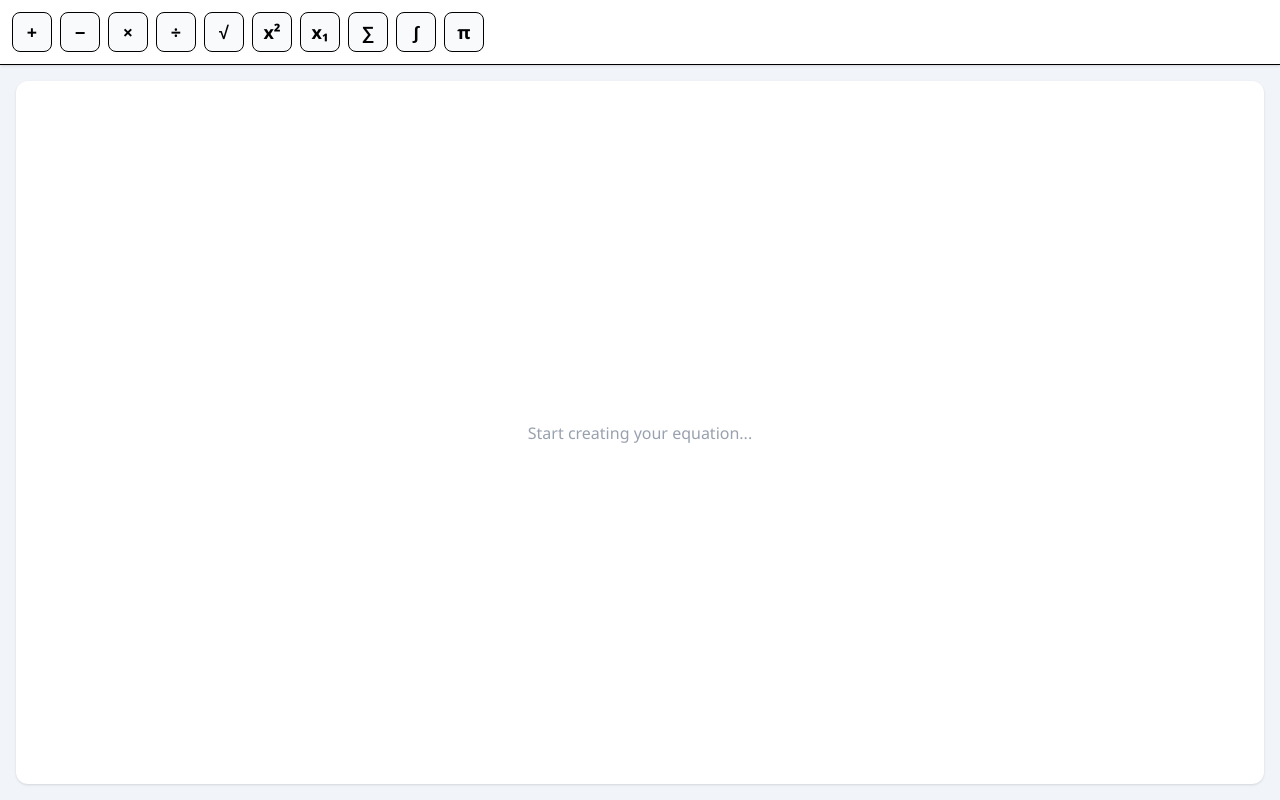
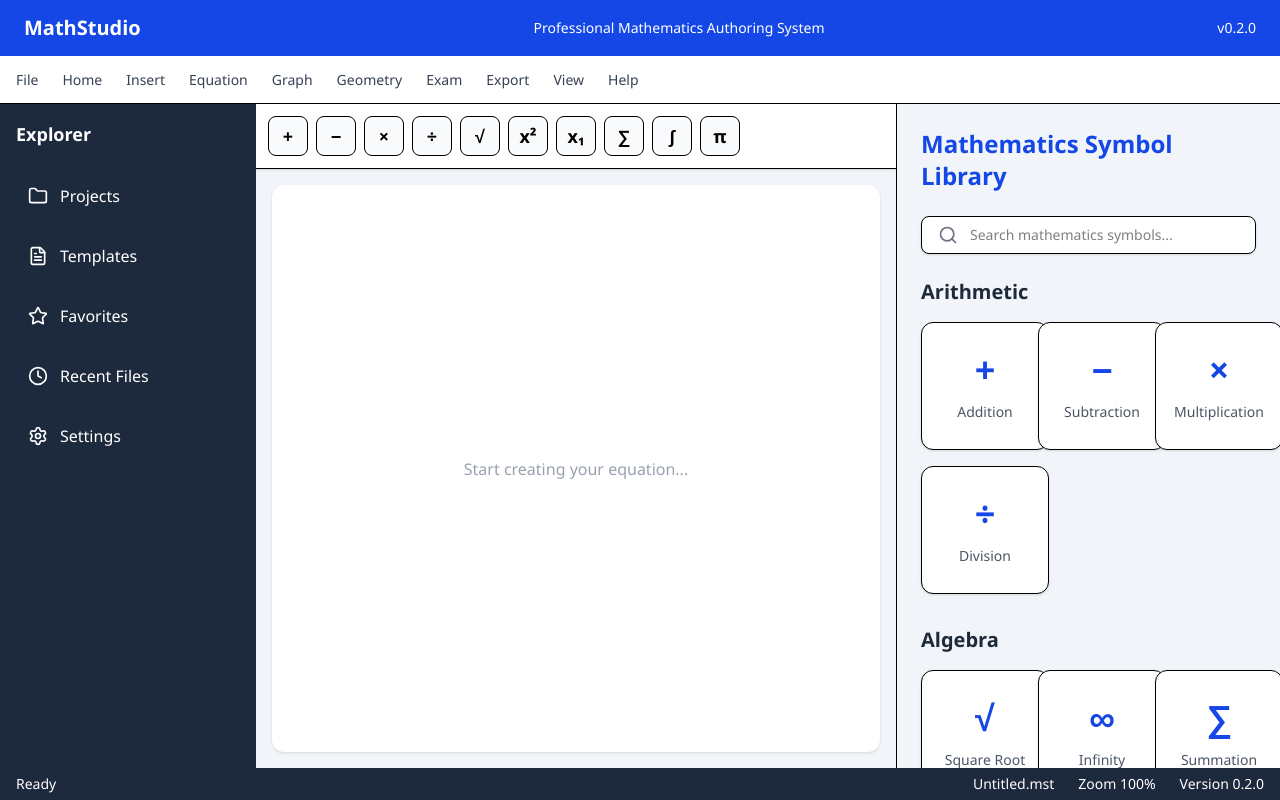
Before and after one commit to EmmanuelNBrefo/MathStudio, a React (Vite) app in the folder frontend/: page / in a window 1280 px wide. Built offline with nearby package versions, Linux system fonts and the light colour scheme.

Commit message:
Create equation editor data types

```diff
--- a/frontend/src/App.tsx
+++ b/frontend/src/App.tsx
@@ -1,11 +1,11 @@
-import EquationEditor from "./components/equation/EquationEditor";
+import Layout from "./components/layout/Layout";
 
 
 function App(){
 
   return (
 
-    <EquationEditor />
+    <Layout />
 
   );
 
--- a/frontend/src/components/layout/Workspace.tsx
+++ b/frontend/src/components/layout/Workspace.tsx
@@ -1,39 +1,24 @@
 import React from "react";
+import EquationEditor from "../equation/EquationEditor";
+
 
 const Workspace = () => {
+
   return (
-    <main className="flex-1 bg-slate-100 p-6">
 
-      <div className="
-        h-full
-        bg-white
-        rounded-xl
-        shadow
-        flex
-        items-center
-        justify-center
-      ">
+    <main className="
+      flex-1
+      bg-slate-100
+      overflow-hidden
+    ">
 
-        <div className="text-center">
-
-          <h1 className="text-3xl font-bold text-blue-700">
-            Welcome to MathStudio
-          </h1>
-
-          <p className="mt-4 text-gray-600">
-            Professional Mathematics Authoring Workspace
-          </p>
-
-          <p className="mt-2 text-sm text-gray-400">
-            Create equations, graphs, geometry, and examinations.
-          </p>
-
-        </div>
-
-      </div>
+      <EquationEditor />
 
     </main>
+
   );
+
 };
 
+
 export default Workspace;
```
